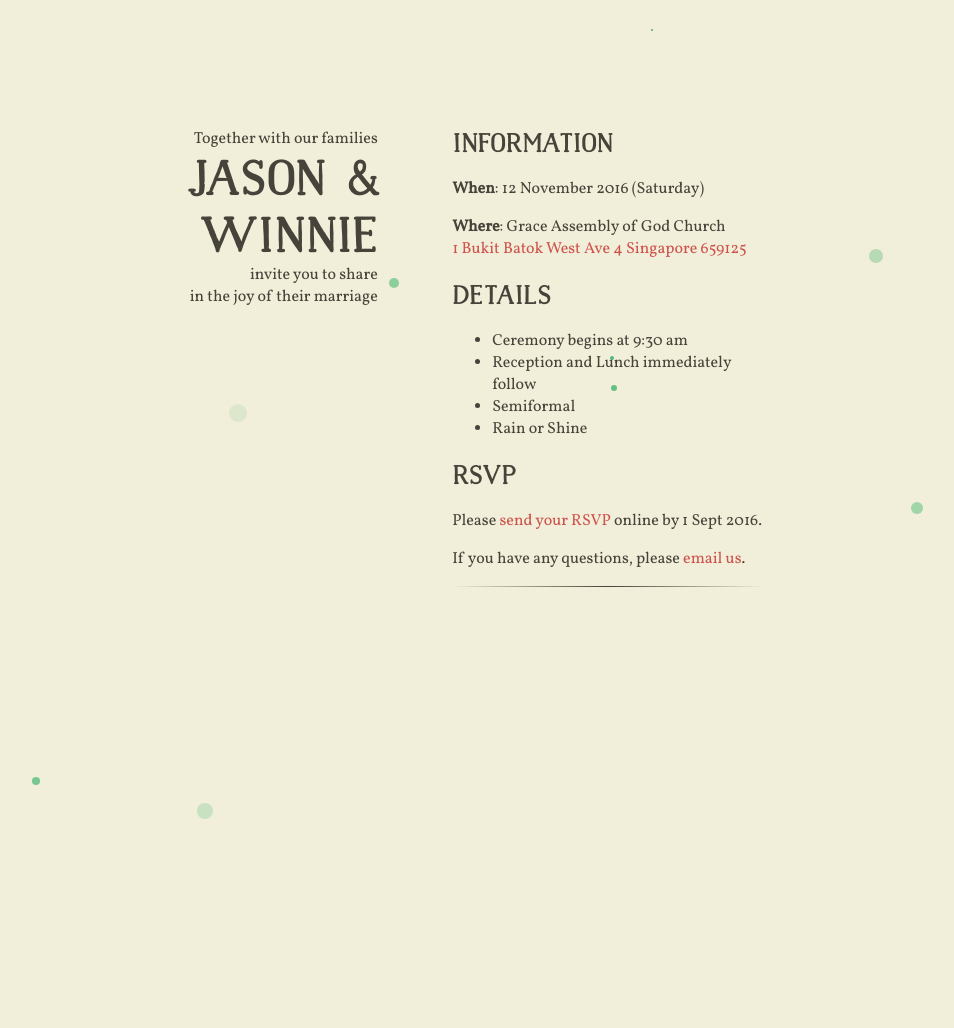
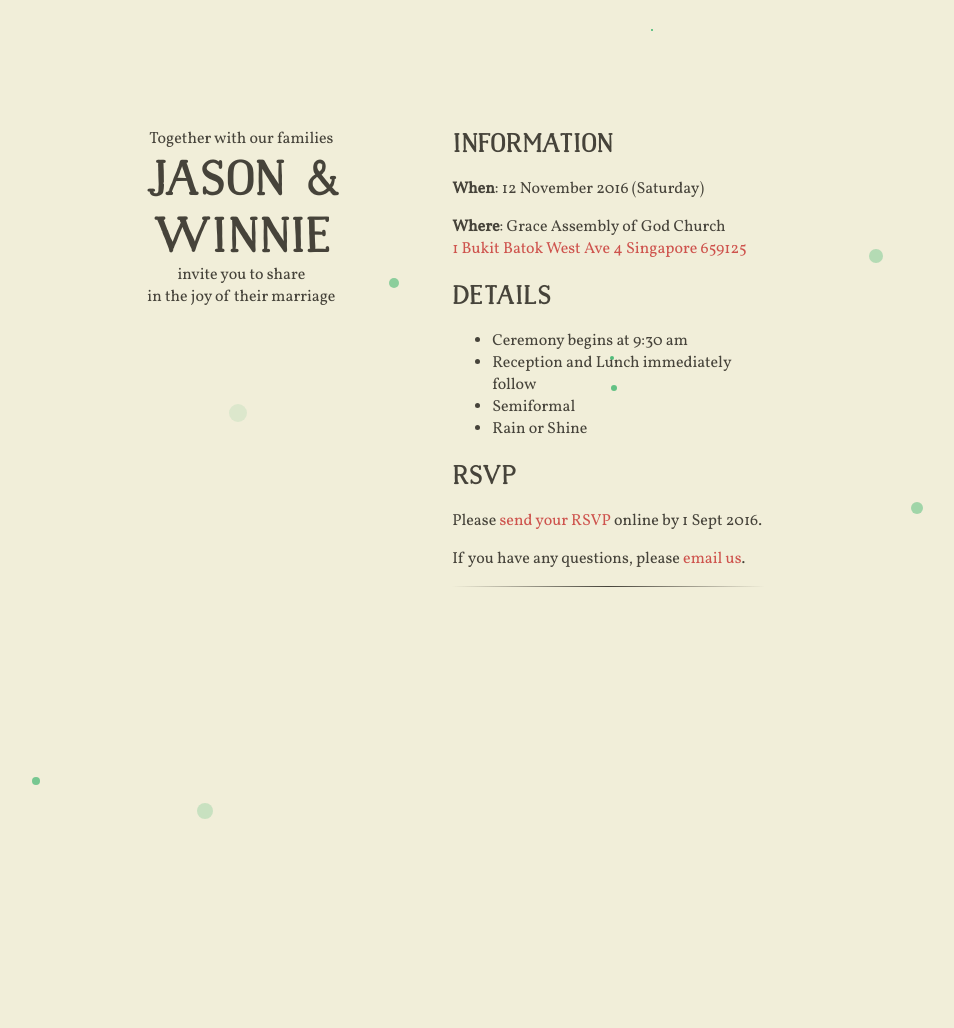
Before and after one commit to jasonandwinnie/jasonandwinnie.github.io, a Jekyll site: the page built from index.html, in a window 1280 px wide. Shown: the whole page, without its empty margins (215-1169 px from the left). Built offline with Jekyll 4.4.1, drawn with Linux system fonts in a browser that asks for light colours; nearby versions of some CDN libraries; some web fonts are replaced.

Commit message:
fix the writing

```diff
--- a/assets/main.scss
+++ b/assets/main.scss
@@ -81,6 +81,13 @@ since it must be aligned with the content */
 }
 
 /*** author ***/
+
+.author-container{
+	margin-left: 0;
+	margin-bottom: 0;
+	text-align: center;
+}
+
 .author-container h1 {
 	font-size: 2.8em;
 	margin-top: 0;
@@ -149,7 +156,7 @@ footer {
 	.author-container h1,
 	.logo-container,
 	.tagline-container p {
-		text-align: right;
+		text-align: center;
 	}
 
 	main {
--- a/index.html
+++ b/index.html
@@ -11,7 +11,7 @@ layout: base
 
         {% if site.compass.author %}
         <div class="author-container">
-          Together with our families <br>
+          Together with our families
           <h1>{{ site.compass.author }}</h1>
           invite you to share <br>
           in the joy of their marriage
```
Also changed, not shown: 2 other files.
